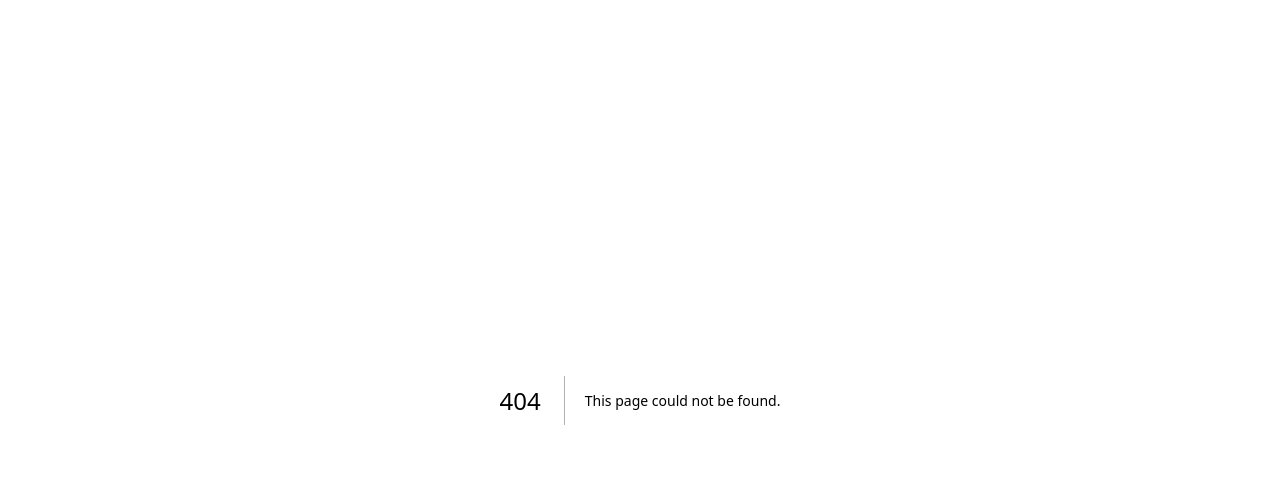
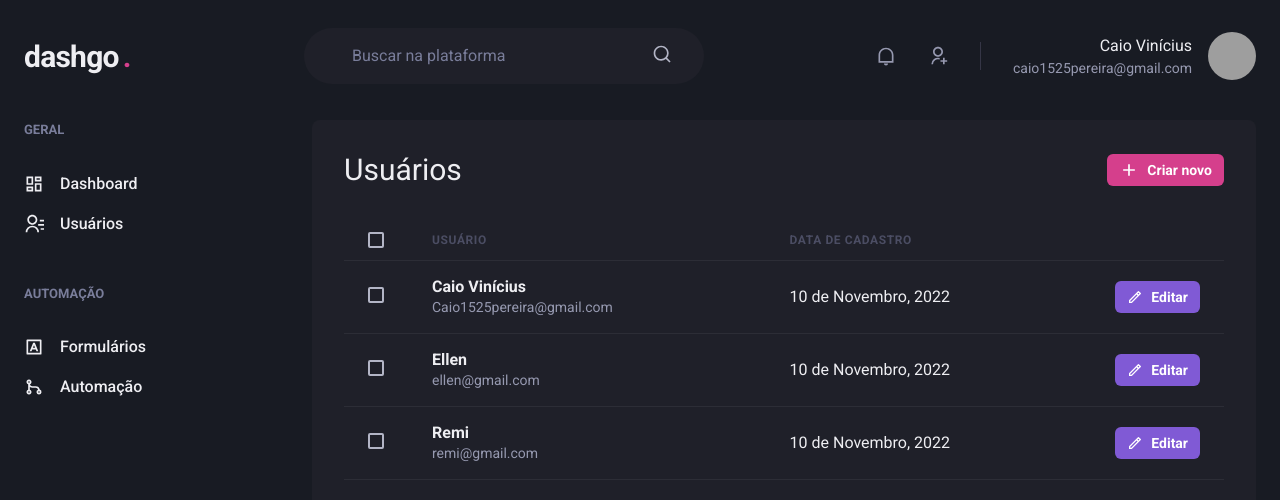
Before and after one commit to CaioVinicius7/dashgo, a Next.js app: page /users in a window 1280 px wide. Before the commit this address had no page. Shown: the top 500 px of the page. Built offline with nearby package versions, Linux system fonts and the light colour scheme; grey boxes are pictures that could not be loaded.

Commit message:
feat: :lipstick: Página Users

```diff
--- /dev/null
+++ b/src/pages/users/index.tsx
@@ -0,0 +1,145 @@
+import {
+  Box,
+  Button,
+  Checkbox,
+  Flex,
+  Heading,
+  Icon,
+  Table,
+  Tbody,
+  Td,
+  Text,
+  Th,
+  Thead,
+  Tr
+} from "@chakra-ui/react";
+import { RiAddLine, RiPencilLine } from "react-icons/ri";
+
+import { Header } from "../../components/Header";
+import { Sidebar } from "../../components/Sidebar";
+
+export default function UserList() {
+  return (
+    <Box>
+      <Header />
+
+      <Flex w="100%" my="6" maxW={1480} mx="auto" px="6">
+        <Sidebar />
+
+        <Box flex="1" borderRadius={8} bg="gray.800" p="8">
+          <Flex mb="8" justify="space-between" align="center">
+            <Heading size="lg" fontWeight="normal">
+              Usuários
+            </Heading>
+
+            <Button
+              as="a"
+              size="sm"
+              fontSize="sm"
+              cursor="pointer"
+              colorScheme="pink"
+              leftIcon={<Icon as={RiAddLine} fontSize="20" />}
+            >
+              Criar novo
+            </Button>
+          </Flex>
+
+          <Table colorScheme="whiteAlpha">
+            <Thead>
+              <Tr>
+                <Th px="6" color="gray.600" w="8">
+                  <Checkbox colorScheme="pink" />
+                </Th>
+                <Th>Usuário</Th>
+                <Th>Data de cadastro</Th>
+                <Th w="8" />
+              </Tr>
+            </Thead>
+            <Tbody>
+              <Tr>
+                <Td px="6" color="gray.600" w="8">
+                  <Checkbox colorScheme="pink" />
+                </Td>
+                <Td>
+                  <Box>
+                    <Text fontWeight="bold">Caio Vinícius</Text>
+                    <Text fontSize="sm" color="gray.300">
+                      Caio1525pereira@gmail.com
+                    </Text>
+                  </Box>
+                </Td>
+                <Td>10 de Novembro, 2022</Td>
+                <Td>
+                  <Button
+                    as="a"
+                    size="sm"
+                    fontSize="sm"
+                    cursor="pointer"
+                    colorScheme="purple"
+                    leftIcon={<Icon as={RiPencilLine} fontSize="16" />}
+                  >
+                    Editar
+                  </Button>
+                </Td>
+              </Tr>
+
+              <Tr>
+                <Td px="6" color="gray.600" w="8">
+                  <Checkbox colorScheme="pink" />
+                </Td>
+                <Td>
+                  <Box>
+                    <Text fontWeight="bold">Ellen</Text>
+                    <Text fontSize="sm" color="gray.300">
+                      ellen@gmail.com
+                    </Text>
+                  </Box>
+                </Td>
+                <Td>10 de Novembro, 2022</Td>
+                <Td>
+                  <Button
+                    as="a"
+                    size="sm"
+                    fontSize="sm"
+                    cursor="pointer"
+                    colorScheme="purple"
+                    leftIcon={<Icon as={RiPencilLine} fontSize="16" />}
+                  >
+                    Editar
+                  </Button>
+                </Td>
+              </Tr>
+
+              <Tr>
+                <Td px="6" color="gray.600" w="8">
+                  <Checkbox colorScheme="pink" />
+                </Td>
+                <Td>
+                  <Box>
+                    <Text fontWeight="bold">Remi</Text>
+                    <Text fontSize="sm" color="gray.300">
+                      remi@gmail.com
+                    </Text>
+                  </Box>
+                </Td>
+                <Td>10 de Novembro, 2022</Td>
+                <Td>
+                  <Button
+                    as="a"
+                    size="sm"
+                    fontSize="sm"
+                    cursor="pointer"
+                    colorScheme="purple"
+                    leftIcon={<Icon as={RiPencilLine} fontSize="16" />}
+                  >
+                    Editar
+                  </Button>
+                </Td>
+              </Tr>
+            </Tbody>
+          </Table>
+        </Box>
+      </Flex>
+    </Box>
+  );
+}
```
